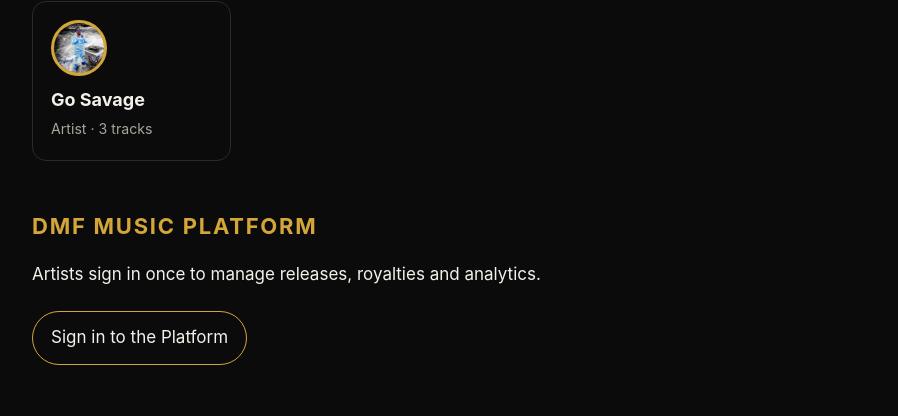
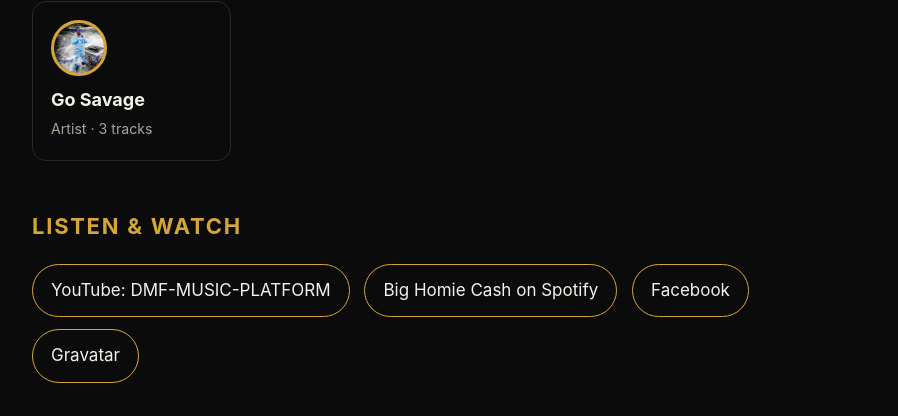
Before and after one commit to bighomiecash83/dmf-records-site, a plain HTML site: page index.html in a window 1280 px wide. Shown: the part 1115-1531 px from the top of the page, without its empty margins (190-1088 px from the left). Drawn offline with Linux system fonts and the light colour scheme.

Commit message:
Remove Lovable platform link from home page

```diff
--- a/index.html
+++ b/index.html
@@ -42,7 +42,7 @@
 <link rel="stylesheet" href="styles.css">
 </head>
 <body>
-<nav><a href="index.html" class="brand"><img src="icon.png" alt="">DMF Records</a><span><a href="#roster">Artists</a><a href="#services">Services</a><a href="#contact">Contact</a><a href="platform.html">Platform</a></span></nav><div class="wrap">
+<nav><a href="index.html" class="brand"><img src="icon.png" alt="">DMF Records</a><span><a href="#roster">Artists</a><a href="#services">Services</a><a href="#contact">Contact</a><a href="#watch">DMF Music Platform</a></span></nav><div class="wrap">
 <img class="logo" src="dmf-logo.png" alt="DMF Records eagle logo">
 <h1>DMF <span>Records</span></h1>
 <div class="tag">Columbus, Ohio / Fly Hoolie Entertainment &middot; Independent hip-hop since 2009</div>
@@ -52,9 +52,6 @@
 <div class="stats"><div><b>61</b><small>tracks released</small></div><div><b>49</b><small>releases since 2020</small></div><div><b>3,100+</b><small>YouTube subscribers</small></div><div><b>614</b><small>Columbus, Ohio</small></div></div>
 <h2 id="roster">Roster</h2>
 <div class="cards"><a class="card" href="big-homie-cash.html"><img class="avatar sm" src="images/big-homie-cash-1.jpg" alt="Big Homie Cash"><b>Big Homie Cash</b><small>Founder, CEO &amp; Artist &middot; 16 tracks</small></a><a class="card" href="freezzo.html"><img class="avatar sm" src="images/freezzo-1.jpg" alt="Freezzo"><b>Freezzo</b><small>Artist &middot; 25 tracks</small></a><a class="card" href="obmb-delo.html"><img class="avatar sm" src="images/obmb-delo-1.jpg" alt="OBMB Delo"><b>OBMB Delo</b><small>Artist · OBMB &middot; 8 tracks</small></a><a class="card" href="ellumf.html"><img class="avatar sm" src="images/ellumf-1.jpg" alt="Ellumf"><b>Ellumf</b><small>Artist &middot; 5 tracks</small></a><a class="card" href="go-savage.html"><img class="avatar sm" src="images/go-savage-1.jpg" alt="Go Savage"><b>Go Savage</b><small>Artist &middot; 3 tracks</small></a></div>
-<h2>DMF Music Platform</h2>
-<p>Artists sign in once to manage releases, royalties and analytics.</p>
-<a class="btn" href="platform.html">Sign in to the Platform</a>
 <h2>Listen &amp; Watch</h2>
 <a class="btn" href="https://www.youtube.com/channel/UCL9MF8QjU3G-BuCpofyFmnw">YouTube: DMF-MUSIC-PLATFORM</a>
 <a class="btn" href="https://open.spotify.com/artist/40z5aBKSs2Wtdori0baO1l">Big Homie Cash on Spotify</a>
```
